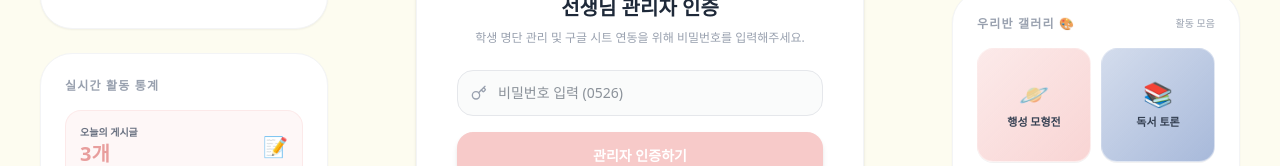
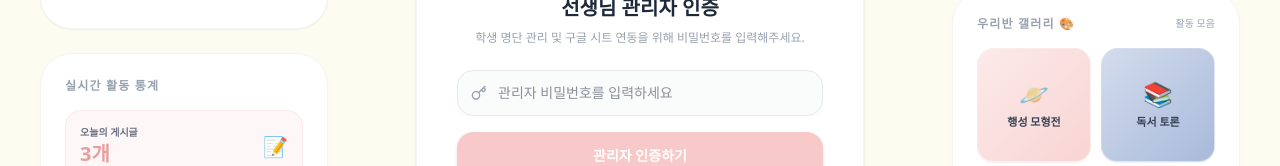
Before and after one commit to Luna150526/5-3-Blog, a React (Vite) app: page / in a window 1280 px wide. Both pictures are taken after a click on the button "관리 설정". Shown: the part 344-510 px from the top of the page. Built offline with nearby package versions, Linux system fonts and the light colour scheme.

Commit message:
refactor(auth): remove admin password hint from UI
Hide the default password from the alert message and input placeholder to improve security.

```diff
--- a/src/components/ControlPanel.tsx
+++ b/src/components/ControlPanel.tsx
@@ -101,7 +101,7 @@ export const ControlPanel: React.FC<ControlPanelProps> = ({
     if (adminPw === '0526') {
       setIsAuth(true);
     } else {
-      alert('관리자 비밀번호가 올바르지 않습니다. (기본: 0526)');
+      alert('관리자 비밀번호가 올바르지 않습니다.');
     }
   };
 
@@ -148,7 +148,7 @@ export const ControlPanel: React.FC<ControlPanelProps> = ({
             <input
               id="admin-pw-input"
               type="password"
-              placeholder="비밀번호 입력 (0526)"
+              placeholder="관리자 비밀번호를 입력하세요"
               value={adminPw}
               onChange={(e) => setAdminPw(e.target.value)}
               className="w-full pl-10 pr-4 py-3 bg-gray-50/80 border border-gray-200 focus:border-[#92A8D1] rounded-2xl outline-none text-sm text-gray-800 transition-all"
```
